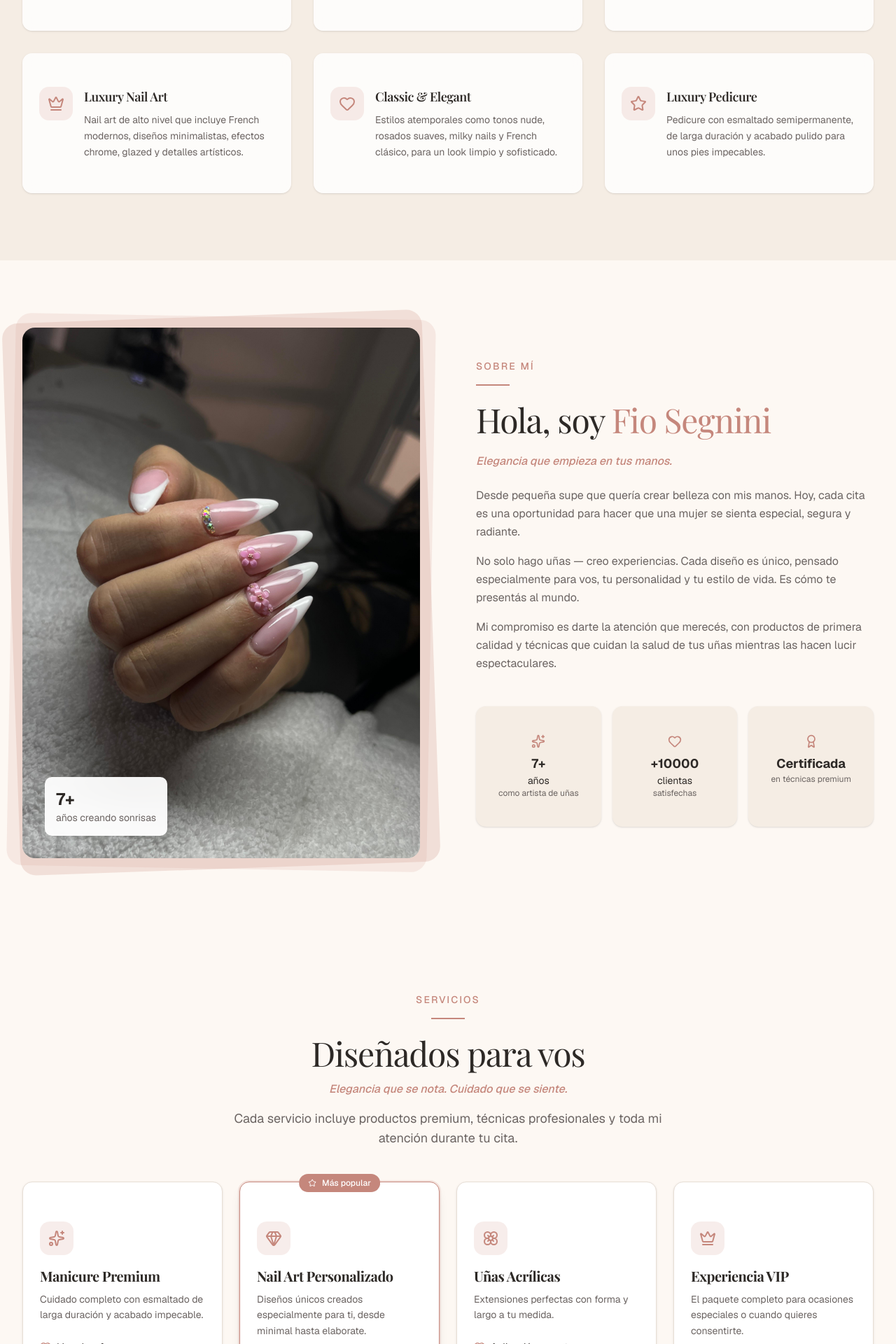
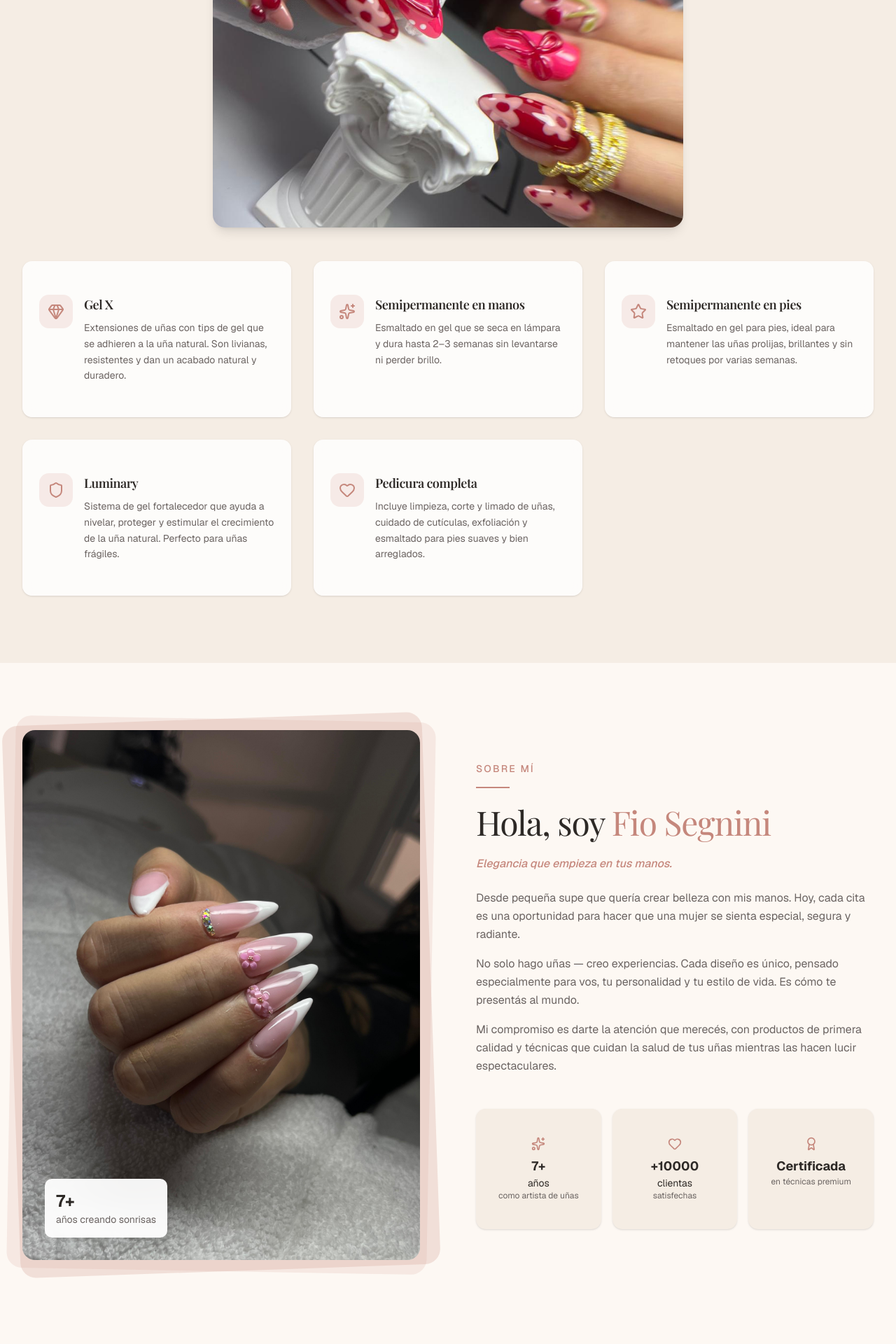
Before and after one commit to zleypner/segnails, a Next.js app: page / in a window 1280 px wide. Shown: the part 3080-5000 px from the top of the page at 70% size. Built offline with nearby package versions, Linux system fonts and the light colour scheme; a web font is replaced by a local one.

Commit message:
Update: product updates

```diff
--- a/src/components/sections/LuxuryStyles.tsx
+++ b/src/components/sections/LuxuryStyles.tsx
@@ -1,49 +1,43 @@
 import { Card, CardContent } from "@/components/ui/card";
+import Image from "next/image";
 import {
   Sparkles,
   Gem,
-  Palette,
-  Crown,
   Heart,
   Star,
+  Shield,
 } from "lucide-react";
 
 const luxuryServices = [
   {
-    icon: Sparkles,
-    title: "Natural Gel Enhancements",
+    icon: Gem,
+    title: "Gel X",
     description:
-      "Aplicación de gel sobre la uña natural para aportar mayor resistencia, durabilidad y un acabado elegante y brillante, manteniendo un aspecto natural.",
+      "Extensiones de uñas con tips de gel que se adhieren a la uña natural. Son livianas, resistentes y dan un acabado natural y duradero.",
   },
   {
-    icon: Gem,
-    title: "Gel-X Extensions",
+    icon: Sparkles,
+    title: "Semipermanente en manos",
     description:
-      "Extensiones Gel-X premium, ligeras y flexibles, con excelente duración y opción de personalizar largo y forma.",
+      "Esmaltado en gel que se seca en lámpara y dura hasta 2–3 semanas sin levantarse ni perder brillo.",
   },
   {
-    icon: Palette,
-    title: "Signature Manicure",
+    icon: Star,
+    title: "Semipermanente en pies",
     description:
-      "Manicure personalizado con diseños exclusivos adaptados a tu estilo, detalles refinados y un acabado de lujo.",
+      "Esmaltado en gel para pies, ideal para mantener las uñas prolijas, brillantes y sin retoques por varias semanas.",
   },
   {
-    icon: Crown,
-    title: "Luxury Nail Art",
+    icon: Shield,
+    title: "Luminary",
     description:
-      "Nail art de alto nivel que incluye French modernos, diseños minimalistas, efectos chrome, glazed y detalles artísticos.",
+      "Sistema de gel fortalecedor que ayuda a nivelar, proteger y estimular el crecimiento de la uña natural. Perfecto para uñas frágiles.",
   },
   {
     icon: Heart,
-    title: "Classic & Elegant",
+    title: "Pedicura completa",
     description:
-      "Estilos atemporales como tonos nude, rosados suaves, milky nails y French clásico, para un look limpio y sofisticado.",
-  },
-  {
-    icon: Star,
-    title: "Luxury Pedicure",
-    description:
-      "Pedicure con esmaltado semipermanente, de larga duración y acabado pulido para unos pies impecables.",
+      "Incluye limpieza, corte y limado de uñas, cuidado de cutículas, exfoliación y esmaltado para pies suaves y bien arreglados.",
   },
 ];
 
@@ -57,6 +51,19 @@ export function LuxuryStyles() {
             Porque tus manos dicen más de lo que imaginás
           </p>
           <div className="w-12 sm:w-16 h-0.5 bg-rose mx-auto mt-3 sm:mt-4" />
+        </div>
+
+        {/* Featured Image */}
+        <div className="mb-8 sm:mb-10 md:mb-12 max-w-2xl mx-auto">
+          <div className="relative aspect-[4/3] rounded-xl sm:rounded-2xl overflow-hidden bg-cream-dark shadow-lg">
+            <Image
+              src="/images/luxury-nails.jpg"
+              alt="Nail art premium"
+              fill
+              className="object-cover"
+              sizes="(max-width: 640px) 100vw, (max-width: 1024px) 80vw, 768px"
+            />
+          </div>
         </div>
 
         <div className="grid grid-cols-1 sm:grid-cols-2 lg:grid-cols-3 gap-4 sm:gap-5 md:gap-6 lg:gap-8">
--- a/src/components/sections/Services.tsx
+++ b/src/components/sections/Services.tsx
@@ -1,36 +1,43 @@
 import { Card, CardContent } from "@/components/ui/card";
 import { Button } from "@/components/ui/button";
 import { Badge } from "@/components/ui/badge";
-import { Sparkles, Gem, Flower, Crown, Heart, Star } from "lucide-react";
+import { Sparkles, Gem, Heart, Star, Shield } from "lucide-react";
 import { BOOKING_CONFIG } from "@/config/booking";
 
 const services = [
   {
+    icon: Gem,
+    title: "Gel X",
+    description: "Extensiones de uñas con tips de gel que se adhieren a la uña natural. Son livianas, resistentes y dan un acabado natural y duradero.",
+    features: ["Tips de gel", "Livianas y resistentes", "Acabado natural", "Duradero"],
+    popular: true,
+  },
+  {
     icon: Sparkles,
-    title: "Manicure Premium",
-    description: "Cuidado completo con esmaltado de larga duración y acabado impecable.",
-    features: ["Limado y forma", "Cutículas", "Esmaltado gel", "Hidratación"],
+    title: "Semipermanente en manos",
+    description: "Esmaltado en gel que se seca en lámpara y dura hasta 2–3 semanas sin levantarse ni perder brillo.",
+    features: ["Secado en lámpara", "Duración 2-3 semanas", "Sin levantarse", "Mantiene el brillo"],
     popular: false,
   },
   {
-    icon: Gem,
-    title: "Nail Art Personalizado",
-    description: "Diseños únicos creados especialmente para ti, desde minimal hasta elaborate.",
-    features: ["Diseño exclusivo", "Piedras y detalles", "Foil y chrome", "Larga duración"],
-    popular: true,
-  },
-  {
-    icon: Flower,
-    title: "Uñas Acrílicas",
-    description: "Extensiones perfectas con forma y largo a tu medida.",
-    features: ["Aplicación experta", "Forma personalizada", "Diseño incluido", "Retoque disponible"],
+    icon: Star,
+    title: "Semipermanente en pies",
+    description: "Esmaltado en gel para pies, ideal para mantener las uñas prolijas, brillantes y sin retoques por varias semanas.",
+    features: ["Esmaltado gel", "Prolijas y brillantes", "Sin retoques", "Varias semanas"],
     popular: false,
   },
   {
-    icon: Crown,
-    title: "Experiencia VIP",
-    description: "El paquete completo para ocasiones especiales o cuando quieres consentirte.",
-    features: ["Spa de manos", "Nail art premium", "Tratamiento intensivo", "Bebida de cortesía"],
+    icon: Shield,
+    title: "Luminary",
+    description: "Sistema de gel fortalecedor que ayuda a nivelar, proteger y estimular el crecimiento de la uña natural. Perfecto para uñas frágiles.",
+    features: ["Gel fortalecedor", "Nivela y protege", "Estimula crecimiento", "Para uñas frágiles"],
+    popular: false,
+  },
+  {
+    icon: Heart,
+    title: "Pedicura completa",
+    description: "Incluye limpieza, corte y limado de uñas, cuidado de cutículas, exfoliación y esmaltado para pies suaves y bien arreglados.",
+    features: ["Limpieza y corte", "Cuidado de cutículas", "Exfoliación", "Esmaltado incluido"],
     popular: false,
   },
 ];
```
Also changed, not shown: public/images/luxury-nails.jpg (added).
